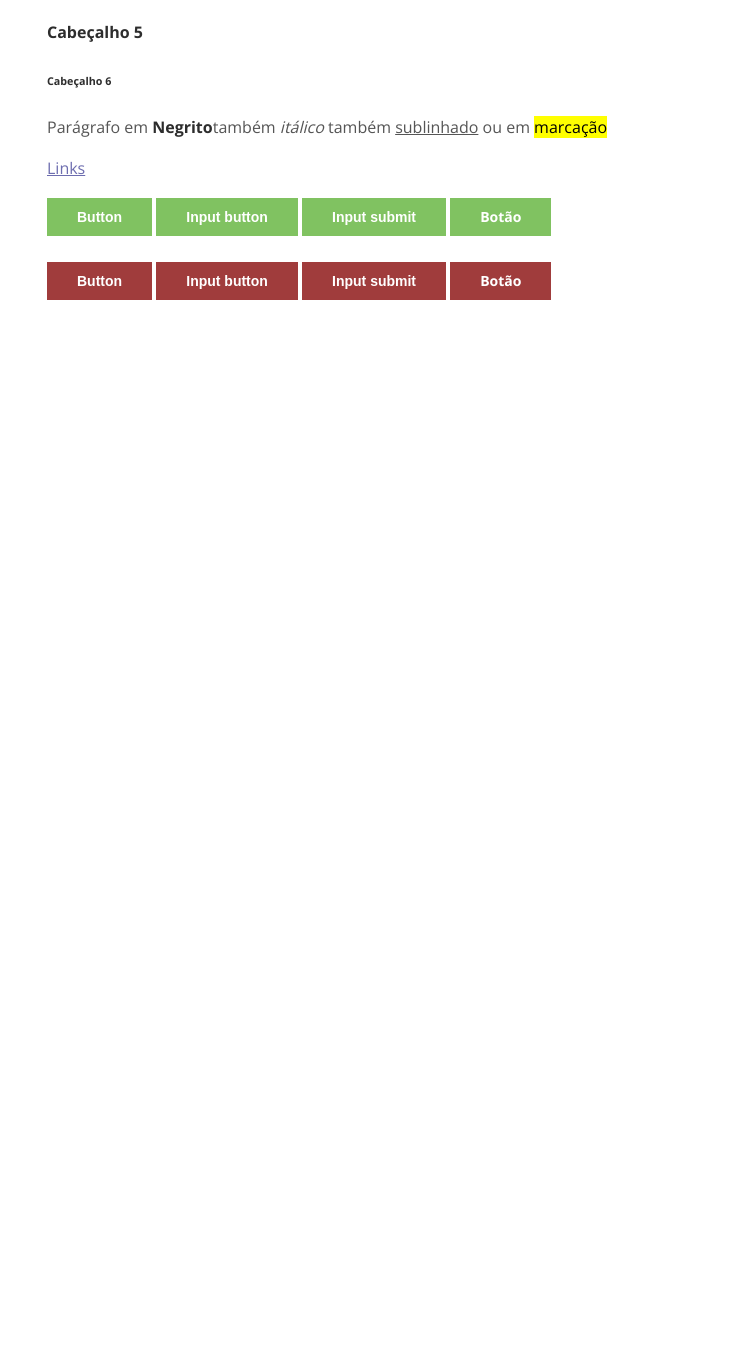
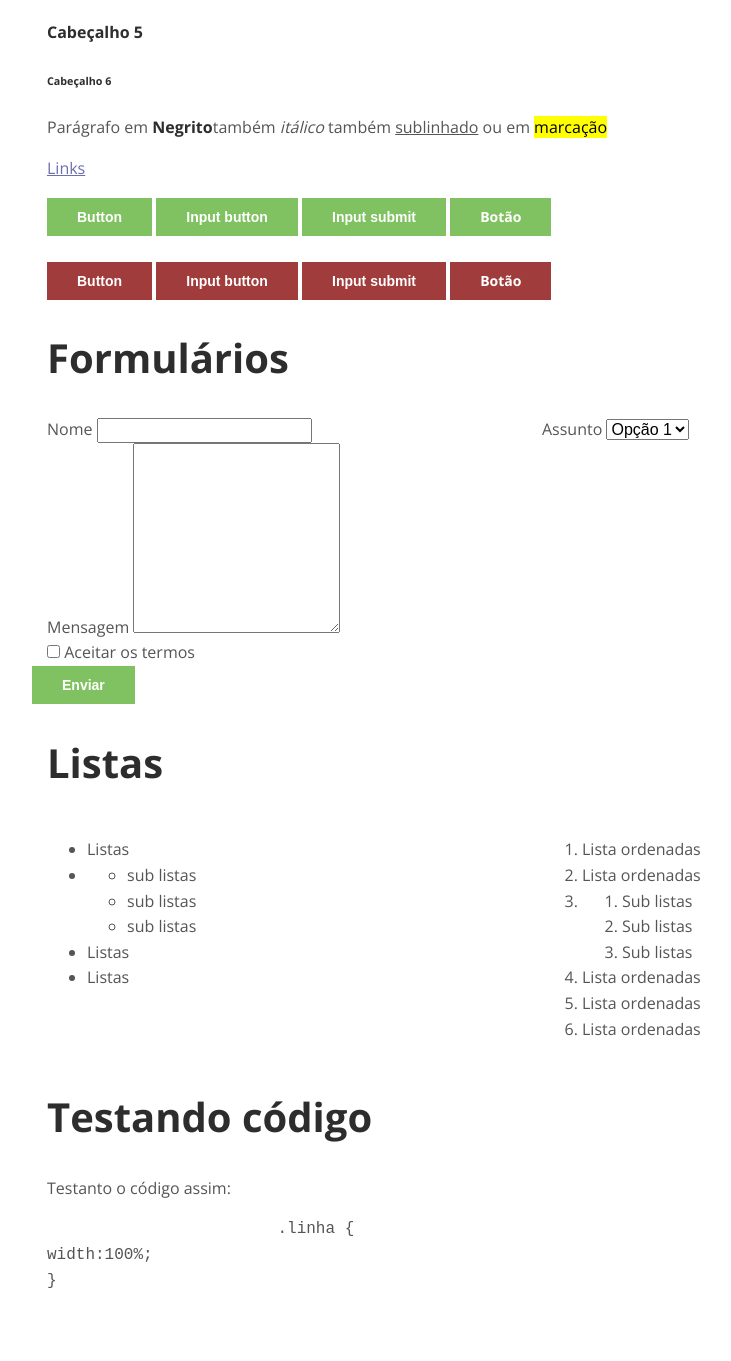
Before and after one commit to dyogonascimento/floripa.css, a plain HTML site: page index.html in a window 1280 px wide. Shown: the part 556-1917 px from the top of the page, without its empty margins (113-844 px from the left). Before the commit the page ends 856 px from the top, so only its background shows below. Drawn offline with nearby package versions, Linux system fonts and the light colour scheme.

Commit message:
Add files via upload
Versão 1.1

```diff
--- a/index.html
+++ b/index.html
@@ -52,6 +52,88 @@
 				<a href="#" class="botao destacado">Botão</a>
 			</div>
 		</div>
+		<div class="linha">
+			<div class="doze colunas">
+				<h1>Formulários</h1>
+				<form>
+					<div class="linha">
+						<div class="seis colunas">
+							<label for="nome">Nome</label>
+							<input type="text" name="nome" id="nome">
+						</div>
+						<div class="seis colunas">
+							<label for="assunto">Assunto</label>
+							<select name="assunto" id="assunto">
+								<option value="1">Opção 1</option>
+								<option value="2">Opção 2</option>
+								<option value="3">Opção 3</option>
+							</select>
+						</div>
+					</div>
+					<div class="linha">
+						<div class="doze colunas">
+							<label for="mensagem">Mensagem</label>
+							<textarea name="" id="mensagem" rows="10"></textarea>
+						</div>
+					</div>
+					<div class="linha">
+						<div class="doze colunas">
+							<label>
+								<input type="checkbox"> Aceitar os termos
+							</label>
+						</div>
+						<input type="submit" value="Enviar">
+					</div>
+				</form>
+			</div>
+		</div>
+		<div class="linha">
+			<div class="doze colunas">
+				<h1>Listas</h1>
+			</div>
+			<div class="seis colunas">
+				<ul>
+					<li>Listas</li>
+					<li>
+						<ul>
+							<li>sub listas</li>
+							<li>sub listas</li>
+							<li>sub listas</li>
+						</ul>
+					</li>
+					<li>Listas</li>
+					<li>Listas</li>
+				</ul>
+			</div>
+			<div class="seis colunas">
+				<ol>
+					<li>Lista ordenadas</li>
+					<li>Lista ordenadas</li>
+					<li>
+					<ol>
+						<li>Sub listas</li>
+						<li>Sub listas</li>
+						<li>Sub listas</li>
+					</ol>
+					</li>
+					<li>Lista ordenadas</li>
+					<li>Lista ordenadas</li>
+					<li>Lista ordenadas</li>
+				</ol>
+			</div>
+		</div>
+		<div class="linha">
+		<div class="doze colunas">
+			<h1>Testando código</h1>
+			<p>Testanto o código assim:</p>
+			<pre>
+			<code>.linha {
+width:100%;
+}
+			</code>
+			</pre>
+		</div>
+	</div>
 	</div>
 
 <script>document.write('<script src="http://' + (location.host || 'localhost').split(':')[0] + ':35729/livereload.js?snipver=1"></' + 'script>')</script>
```
